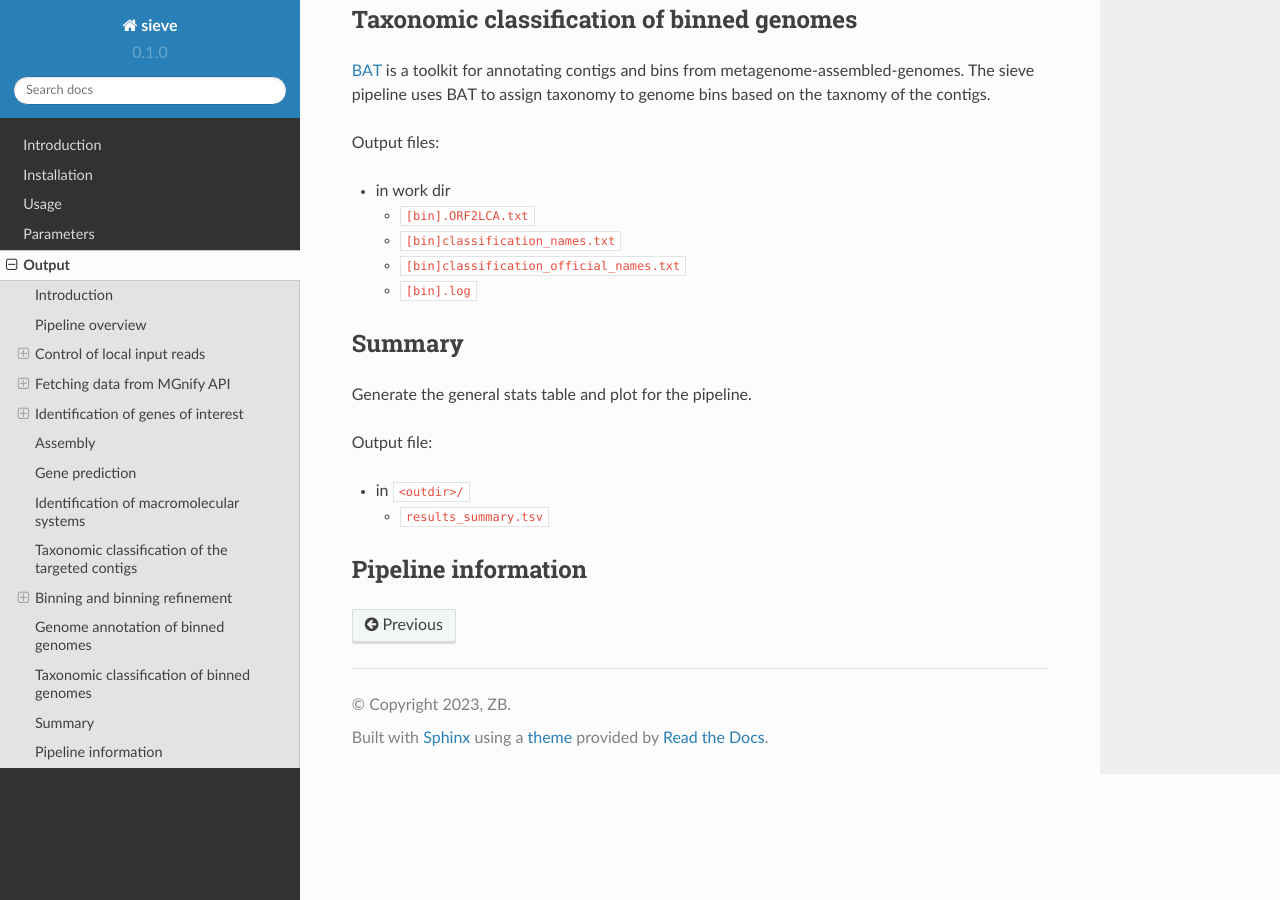
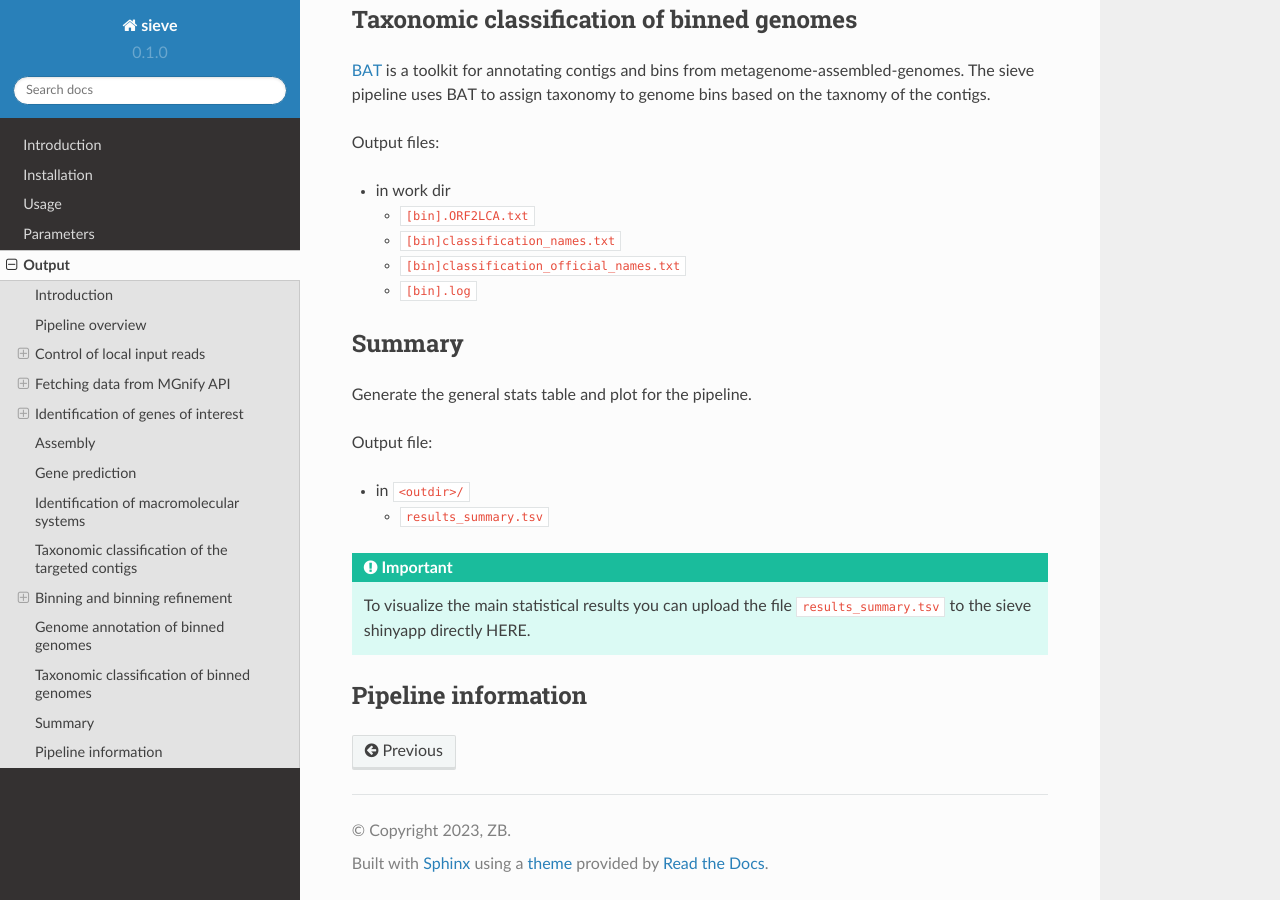
Before and after one commit to matiasWanntorp/sieve-doc, a Sphinx documentation site: the page built from docs/source/output.rst, in a window 1280 px wide and 900 px high, scrolled down 6224 px. Built offline with Sphinx 7.4.7 and the Read the Docs theme 2.0.0, drawn with Linux system fonts in a browser that asks for light colours.

Commit message:
Update output.rst

```diff
--- a/docs/source/output.rst
+++ b/docs/source/output.rst
@@ -285,5 +285,9 @@ Output file:
 
   * ``results_summary.tsv``
 
+.. IMPORTANT::
+
+ To visualize the main statistical results you can upload the file ``results_summary.tsv`` to the sieve shinyapp directly HERE.
+
 Pipeline information
 --------------------
```
